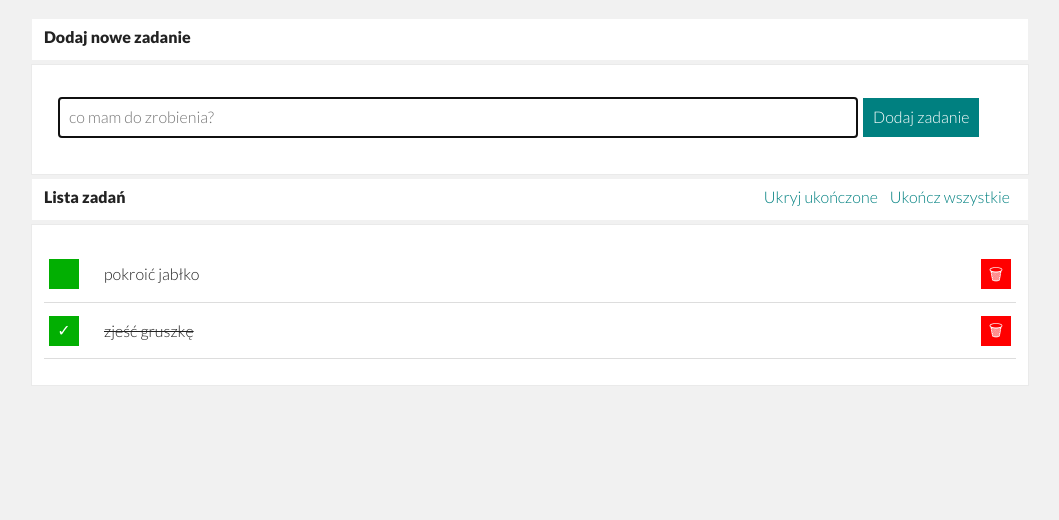
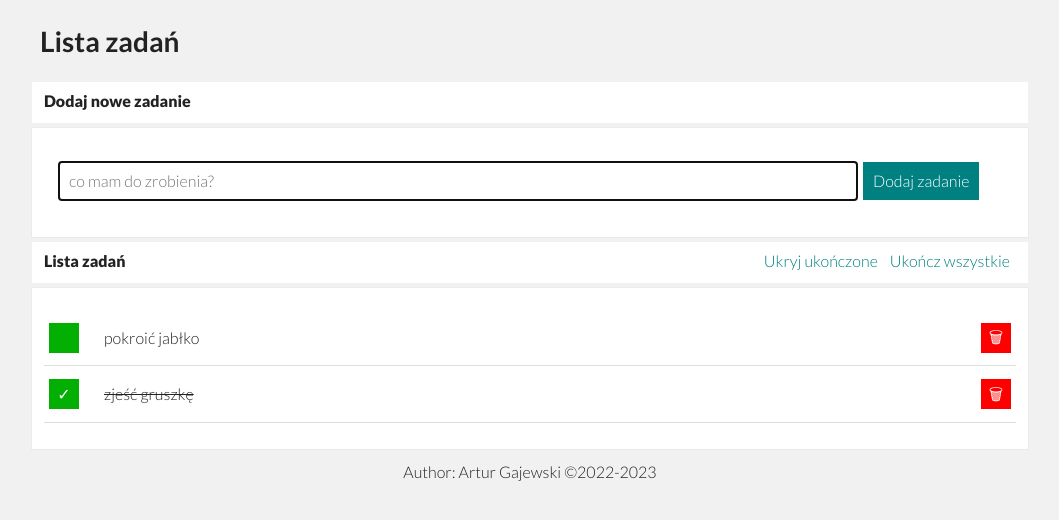
Before and after one commit to arturgajewski/todo-list-react, a React (Create React App) app: page / in a window 1280 px wide. Shown: the top 520 px of the page, without its empty margins (110-1169 px from the left). Built offline with nearby package versions, Linux system fonts and the light colour scheme.

Commit message:
replace <main> to <Container>,import new component

```diff
--- a/src/App.js
+++ b/src/App.js
@@ -4,6 +4,7 @@ import Buttons from "./Buttons";
 import Section from "./Section";
 import Header from "./Header";
 import Footer from "./Footer";
+import Container from "./Container";
 
 const tasks = [
   { id: 1, content: "pokroić jabłko", done: false },
@@ -14,19 +15,28 @@ const hideDoneTasks = false;
 
 function App() {
   return (
-    <main>
-      <Header />
-      <Section title="Dodaj nowe zadanie" body={<Form />} />
+    <Container>
+      <Header
+      title="Lista zadań"
+      />
+      <Section
+      title="Dodaj nowe zadanie"
+      body={<Form />
+      }
+      />
       <Section
         title="Lista zadań"
         body={<Tasks tasks={tasks} hideDoneTasks={hideDoneTasks} />}
         tasksHiddenButtons={
-          <Buttons tasks={tasks} hideDoneTasks={hideDoneTasks} />
+          <Buttons tasks={tasks} hideDoneTasks={hideDoneTasks}
+          />
         }
       />
 
-      <Footer />
-    </main>
+      <Footer
+      content="Author: Artur Gajewski &copy;2022-2023"
+      />
+    </Container>
   );
 }
 
```
